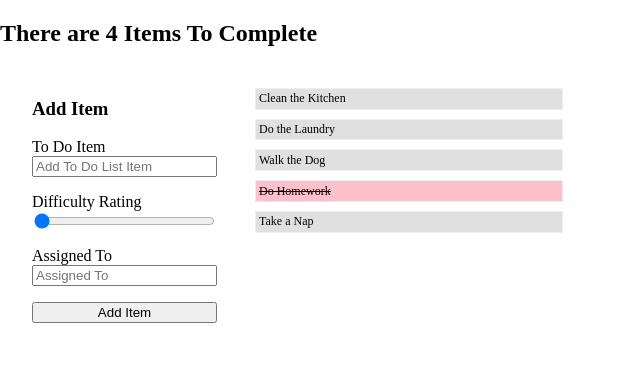
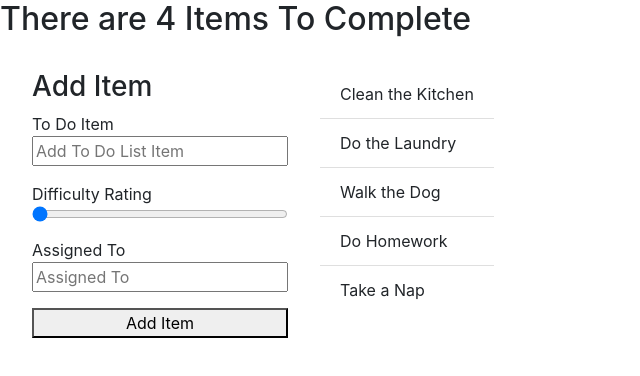
Before and after one commit to thornrae/todo, a React (Create React App) app: page / in a window 1280 px wide. Shown: the top 376 px of the page, without its empty margins (0-640 px from the left). Built offline with nearby package versions, Linux system fonts and the light colour scheme.

Commit message:
react bootstap

```diff
--- a/package.json
+++ b/package.json
@@ -6,7 +6,9 @@
     "@testing-library/jest-dom": "^5.12.0",
     "@testing-library/react": "^11.2.7",
     "@testing-library/user-event": "^12.8.3",
+    "bootstrap": "^4.6.0",
     "react": "^17.0.2",
+    "react-bootstrap": "^1.6.0",
     "react-dom": "^17.0.2",
     "react-jsonschema-form": "^1.8.1",
     "react-router-dom": "^5.2.0",
--- a/src/App.js
+++ b/src/App.js
@@ -1,4 +1,5 @@
 import React from 'react';
+import 'bootstrap/dist/css/bootstrap.min.css';
 
 import ToDo from './components/todo/todo.js';
 
--- a/src/components/todo/list.js
+++ b/src/components/todo/list.js
@@ -1,22 +1,37 @@
 import React from 'react';
+
+import ListGroup from 'react-bootstrap/ListGroup'
 
 function TodoList(props) {
 
     return (
-      <ul>
-        {props.list.map(item => (
-          <li
-            className={`complete-${item.complete.toString()}`}
-            key={item._id}
-          >
-            <span onClick={() => props.handleComplete(item._id)}>
-              {item.text}
-            </span>
-          </li>
-        ))}
-      </ul>
-    );
 
+      <ListGroup variant="flush">
+        {props.list.map(item =>
+        <ListGroup.Item className={`complete-${item.complete.toString()}`} key={item._id} onClick={() => props.handleComplete(item._id)}>{item.text}</ListGroup.Item>
+          )}
+      </ListGroup>
+
+    )
 }
 
+
+
+
+    //   <ul>
+    //     {props.list.map(item => (
+    //       <li
+    //         className={`complete-${item.complete.toString()}`}
+    //         key={item._id}
+    //       >
+    //         <span onClick={() => props.handleComplete(item._id)}>
+    //           {item.text}
+    //         </span>
+    //       </li>
+    //     ))}
+    //   </ul>
+    // );
+
+
+
 export default TodoList;
```
Also changed, not shown: 1 other file (tests, documents, lock files or other folders).
